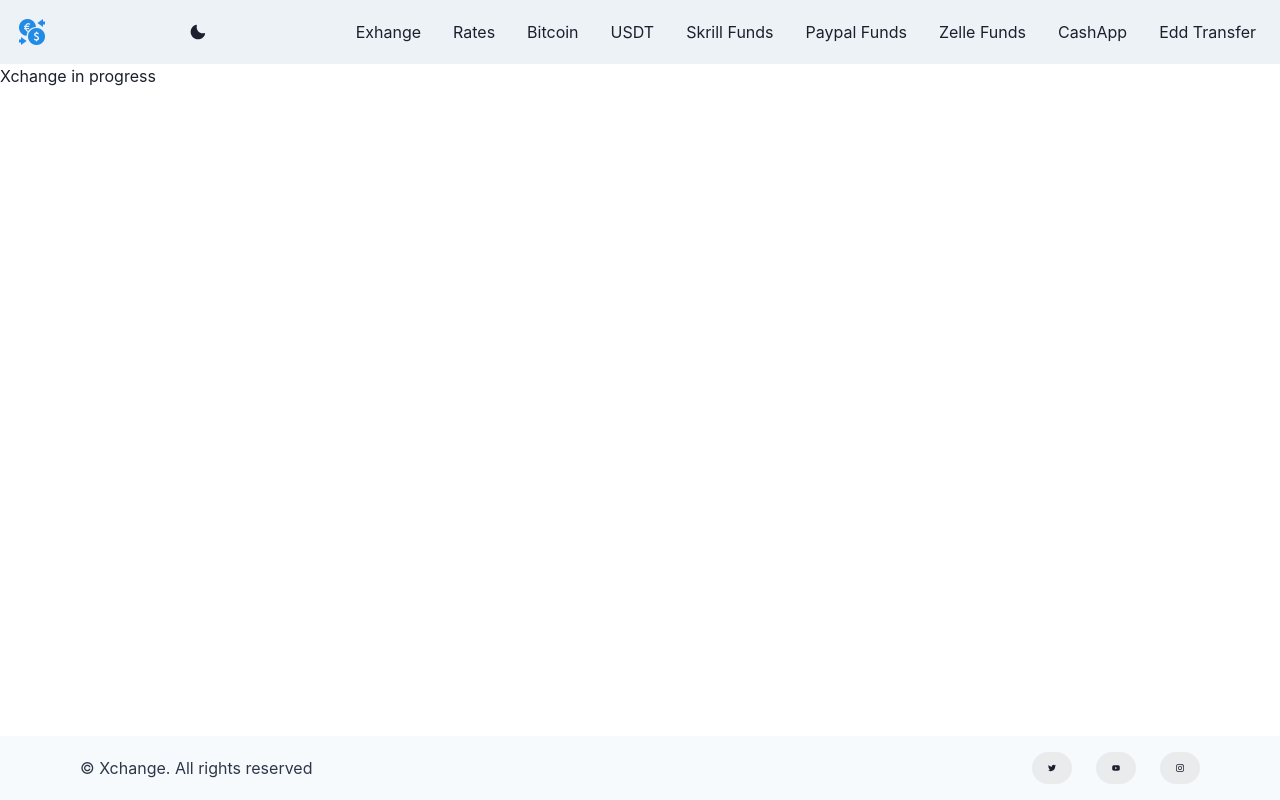
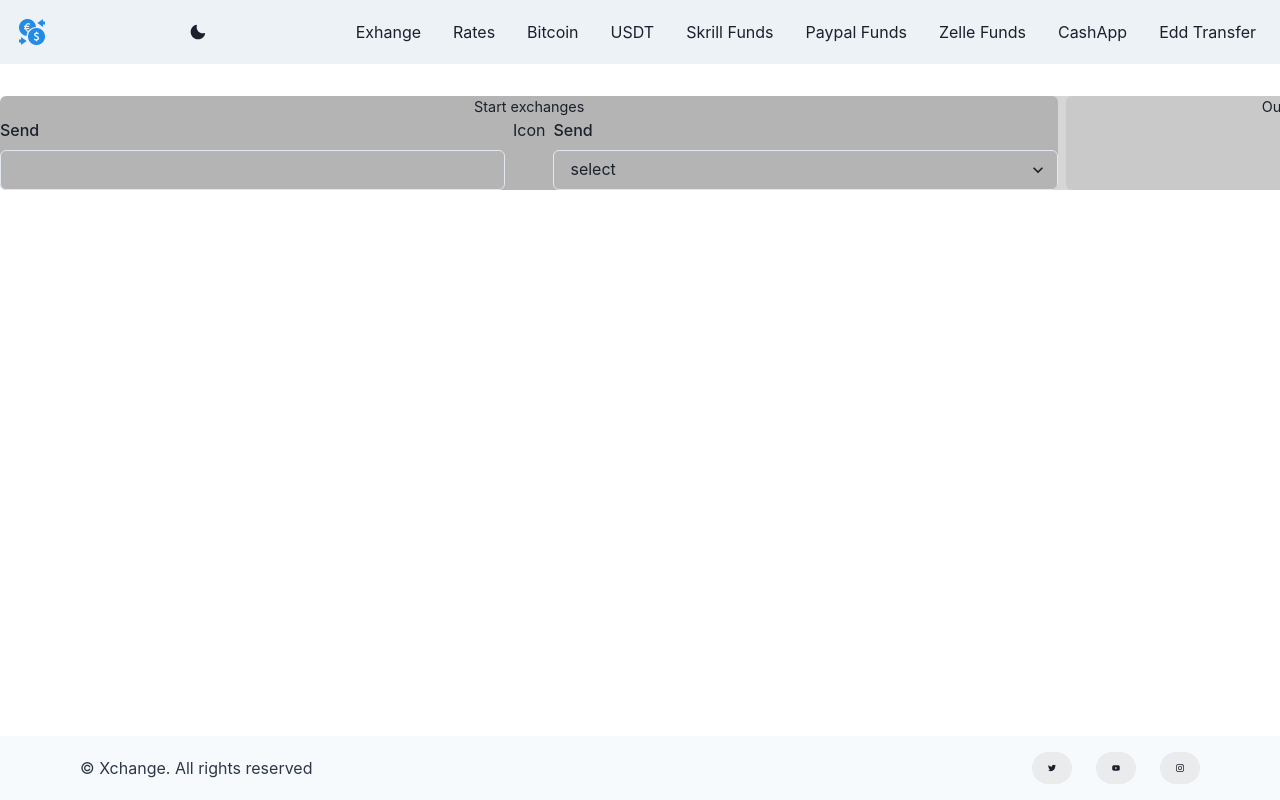
Before and after one commit to Emeka207ja/xchange, a Next.js app: page / in a window 1280 px wide. Built offline with nearby package versions, Linux system fonts and the light colour scheme.

Commit message:
working on home page setup

```diff
--- /dev/null
+++ b/Components/Home/SendeReceive.tsx
@@ -0,0 +1,38 @@
+import React from 'react'
+import {
+    Box,
+    FormLabel,
+    FormControl,
+    HStack,
+    Input,
+    Select,
+    Stack,
+    useMediaQuery
+} from '@chakra-ui/react'
+
+const SendeReceive = () => {
+    const [isMobile] = useMediaQuery("(max-width: 768px)");
+  return (
+		<Box>
+			<form>
+				<Stack direction={{ base: "column", md: "row" }}>
+					<FormControl>
+						<FormLabel>Send</FormLabel>
+						<Input />
+					</FormControl>
+					{!isMobile && <Box>Icon</Box>}
+					<FormControl>
+						<FormLabel>Send</FormLabel>
+						<Select placeholder="select">
+							<option value="option1" style={{width:"2rem"}}>Option 1</option>
+							<option value="option2">Option 2</option>
+							<option value="option3" >Option 3</option>
+						</Select>
+					</FormControl>
+				</Stack>
+			</form>
+		</Box>
+	);
+}
+
+export default SendeReceive
--- /dev/null
+++ b/Components/Home/index.tsx
@@ -0,0 +1,51 @@
+import React from 'react'
+import { Box, Text, HStack, Stack, useColorMode, Center } from '@chakra-ui/react'
+import SendeReceive from './SendeReceive';
+
+const Home = () => {
+ const { colorMode, toggleColorMode } = useColorMode();
+  return (
+		<Box
+			width={"100%"}
+			mt={"2rem"}
+			bg={colorMode === "light" ? "blackAlpha.300" : "whiteAlpha.200"}
+			borderRadius={"md"}
+		>
+			<Stack
+				direction={{ sm: "column", md: "row" }}
+				width={"100%"}
+				display={{ sm: "block", md: "flex" }}
+			>
+				<Box
+					width={{ base: "30rem", md: "70%" }}
+					bg={colorMode === "light" ? "blackAlpha.300" : "whiteAlpha.200"}
+					borderRadius={"md"}
+				>
+					<Box position={"relative"} right={{ base: "2rem", md: "0" }}>
+						<Text
+							textAlign={{ base: "center", md: "center" }}
+							fontSize={"0.9rem"}
+						>
+							Start exchanges
+						</Text>
+                  </Box>
+                  <SendeReceive/>
+				</Box>
+
+				<Box
+					width={{ base: "30rem", md: "30%" }}
+					bg={colorMode === "light" ? "blackAlpha.100" : "whiteAlpha.100"}
+					borderRadius={"md"}
+				>
+					<Box position={"relative"} right={{ base: "2rem", md: "0" }}>
+						<Text textAlign={"center"} fontSize={"0.9rem"}>
+							Our rates
+						</Text>
+					</Box>
+				</Box>
+			</Stack>
+		</Box>
+	);
+}
+
+export default Home
--- a/src/pages/index.tsx
+++ b/src/pages/index.tsx
@@ -8,6 +8,7 @@
 import Footer from '../../Components/Footer'
 import { ReactNode } from 'react'
 import { Layout } from '../../Components/Layout'
+import LandingPage from '../../Components/Home'
 
 interface Props {
 	children: ReactNode;
@@ -17,7 +18,9 @@
   return <>
 
     <Layout>
-      <Box>Xchange in progress</Box>
+      <Box width={"95rem"}>
+        <LandingPage/>
+      </Box>
     </Layout>
   </>
 }
```
